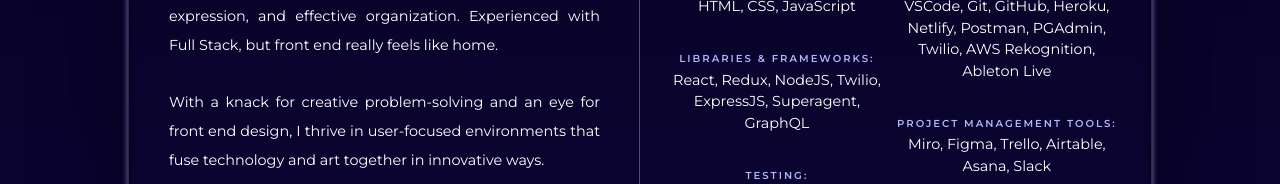
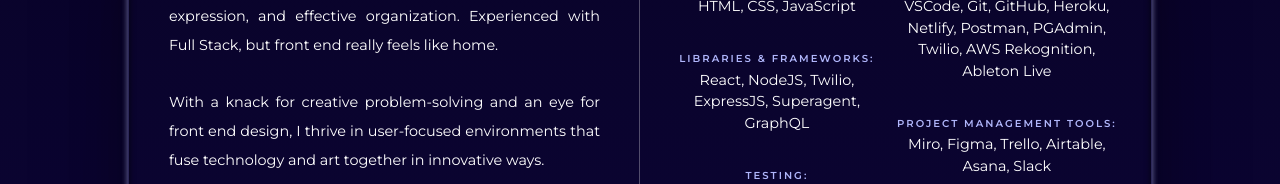
Before and after one commit to jena-boehm/portfolio-site, a React app: page / in a window 1280 px wide. Shown: the part 1829-2013 px from the top of the page. Built offline with nearby package versions, Linux system fonts and the light colour scheme.

Commit message:
update tech stack

```diff
--- a/src/components/about/About.jsx
+++ b/src/components/about/About.jsx
@@ -88,7 +88,7 @@
 
                 <div className={styles.stackItem}>
                   <div className={styles.stackHeader}>Libraries & Frameworks:</div>
-                  <div>React, Redux, NodeJS, Twilio, ExpressJS, Superagent, GraphQL</div>
+                  <div>React, NodeJS, Twilio, ExpressJS, Superagent, GraphQL</div>
                 </div>
 
                 <div className={styles.stackItem}>
```
